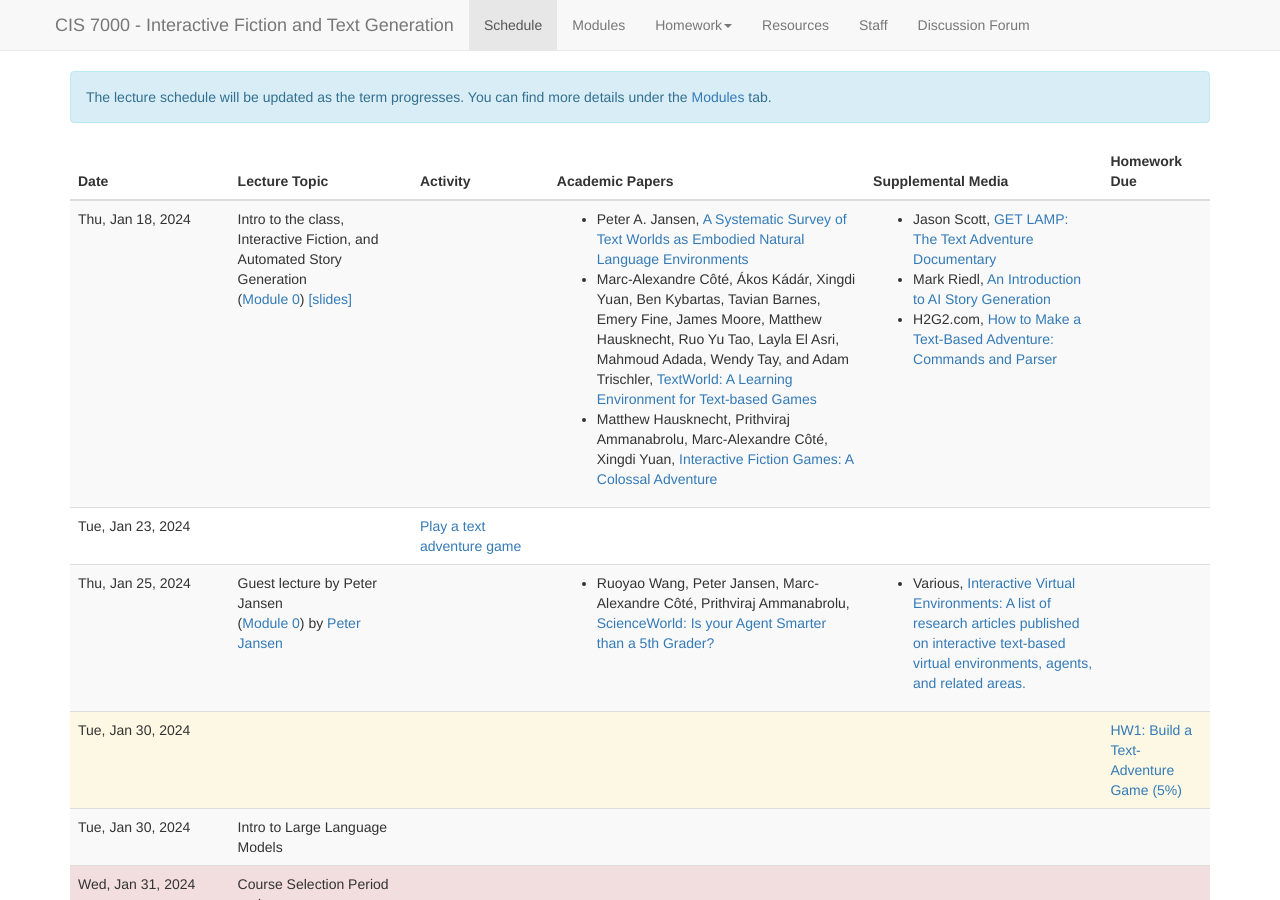
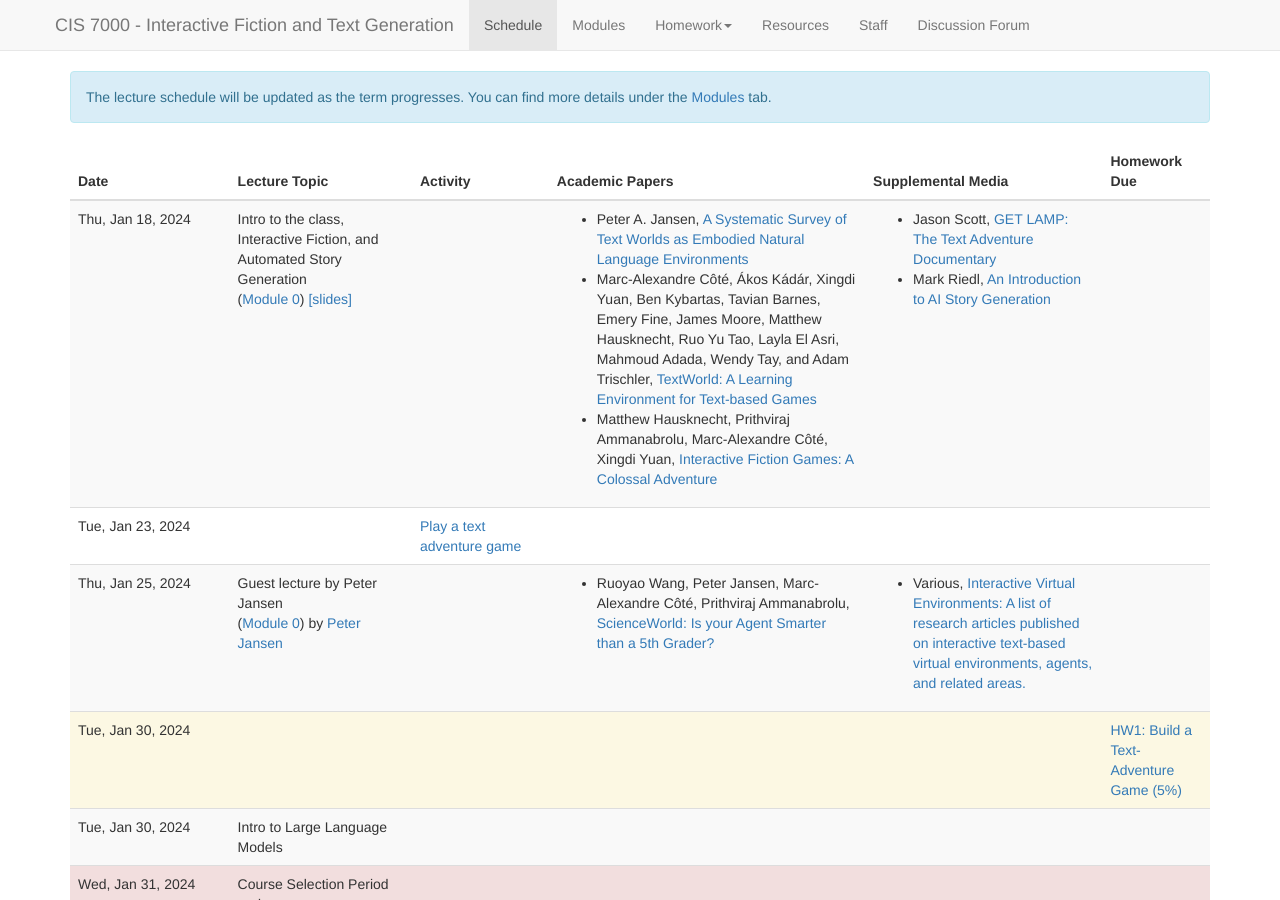
Before and after one commit to interactive-fiction-class/interactive-fiction-class.github.io, a Jekyll site: the page built from lectures.md, in a window 1280 px wide and 900 px high. Built offline with Jekyll 4.4.1, drawn with Linux system fonts in a browser that asks for light colours; nearby versions of some CDN libraries; a script that is not in the unit is left out.

Commit message:
Update modules.yaml

```diff
--- a/_data/modules.yaml
+++ b/_data/modules.yaml
@@ -35,10 +35,6 @@
           authors: Mark Riedl
           url: https://mark-riedl.medium.com/an-introduction-to-ai-story-generation-7f99a450f615
           title: An Introduction to AI Story Generation
-        -
-          authors: H2G2.com
-          url: https://h2g2.com/edited_entry/A20600641
-          title: "How to Make a Text-Based Adventure: Commands and Parser"
     -
       title: Building a Text-Adventure Game
       video:
```
